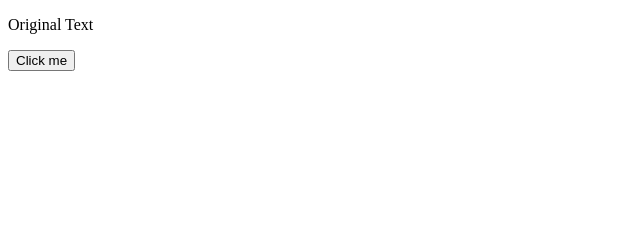
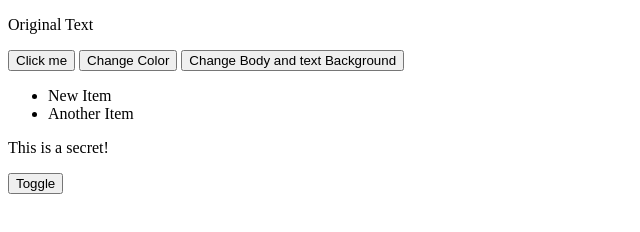
Before and after one commit to nicoco-dev/JavaScript-DOM-Manipulation-Assignment, a plain HTML site: page index.html in a window 1280 px wide. Shown: the whole page, without its empty margins (0-640 px from the left). Drawn offline with Linux system fonts and the light colour scheme.

Commit message:
Final work done

```diff
--- /dev/null
+++ b/index.css
@@ -0,0 +1,8 @@
+/* 4 */
+.visible {
+    display: block;
+}
+
+.hidden {
+    display: none;
+}
--- a/index.html
+++ b/index.html
@@ -4,12 +4,98 @@
     <meta charset="UTF-8">
     <meta name="viewport" content="width=device-width, initial-scale=1.0">
     <title>Assignment DOM Manipulation</title>
+    <link rel="stylesheet" href="index.css">
 </head>
 <body>
+
+    <!-- Question 1
+        Goal: Select an existing HTML element and change its text content.
+
+        HTML: <p id="text-para">Original Text</p> -->
 
     <p id="text-para">Original Text</p>
 
     <button type="button" onclick="document.getElementById('text-para').innerHTML = 'Text has been changed'">Click me</button>
 
+    <!-- Question 2
+        Goal: Change the background color of an element when a user clicks a button.
+
+        HTML: <button id="color-btn">Change Color</button> -->
+
+    <button type="button" id="color-btn">Change Color</button>
+
+    <button id="mybtn">Change Body and text Background</button>
+
+
+    <!-- Question 3
+        Goal: Add a new item to a list programmatically.
+
+        HTML: <ul id="my-list"></ul> -->
+
+
+    <ul id="my-list"></ul>
+
+
+    <!-- Question 4
+   Goal: Hide and show an element by switching a CSS class.
+   HTML: <p id="secret-text" class="visible">This is a secret!</p> <button id="toggle-btn">Toggle</button> -->
+
+   <p id="secret-text">This is a secret!</p>
+   <button id="toggle-btn">Toggle</button>
+
+    <script>
+        // 2
+
+        let button = document.getElementById('color-btn');
+
+        let color = ["red"];
+        // let index = 0;
+
+        button.addEventListener('click', function() {
+
+            button.style.backgroundColor = color;
+            button.style.color = 'white';
+            // index = 0;
+
+        });
+
+        // click change background color and body and text
+
+        let mybtn = document.getElementById('mybtn');
+
+        let colors = ["red", "blue", "yellow", "orange"];
+        let bgcolor = ["black", "white", "green", "pink"];
+
+        let index = 0;
+
+        mybtn.addEventListener('click', function() {
+            document.body.style.backgroundColor = bgcolor[index];
+            document.body.style.color = colors[index];
+            index++;
+            if (index >= colors.length) {
+                index = 0;
+            }
+        });
+
+
+        // 3
+        let mylist = document.getElementById('my-list');
+        let newItem = document.createElement('li');
+        newItem.textContent = 'New Item';
+        mylist.appendChild(newItem);
+
+        let anotherItem = document.createElement('li');
+        anotherItem.textContent = 'Another Item';
+        mylist.appendChild(anotherItem);
+
+        // 4
+        let togglebtn = document.getElementById('toggle-btn');
+        let secrettext = document.getElementById('secret-text');
+
+        togglebtn.addEventListener('click', function() {
+            secrettext.classList.toggle('hidden');
+        });
+    </script>
+    <script src="index.js"></script>
 </body>
 </html>
```
